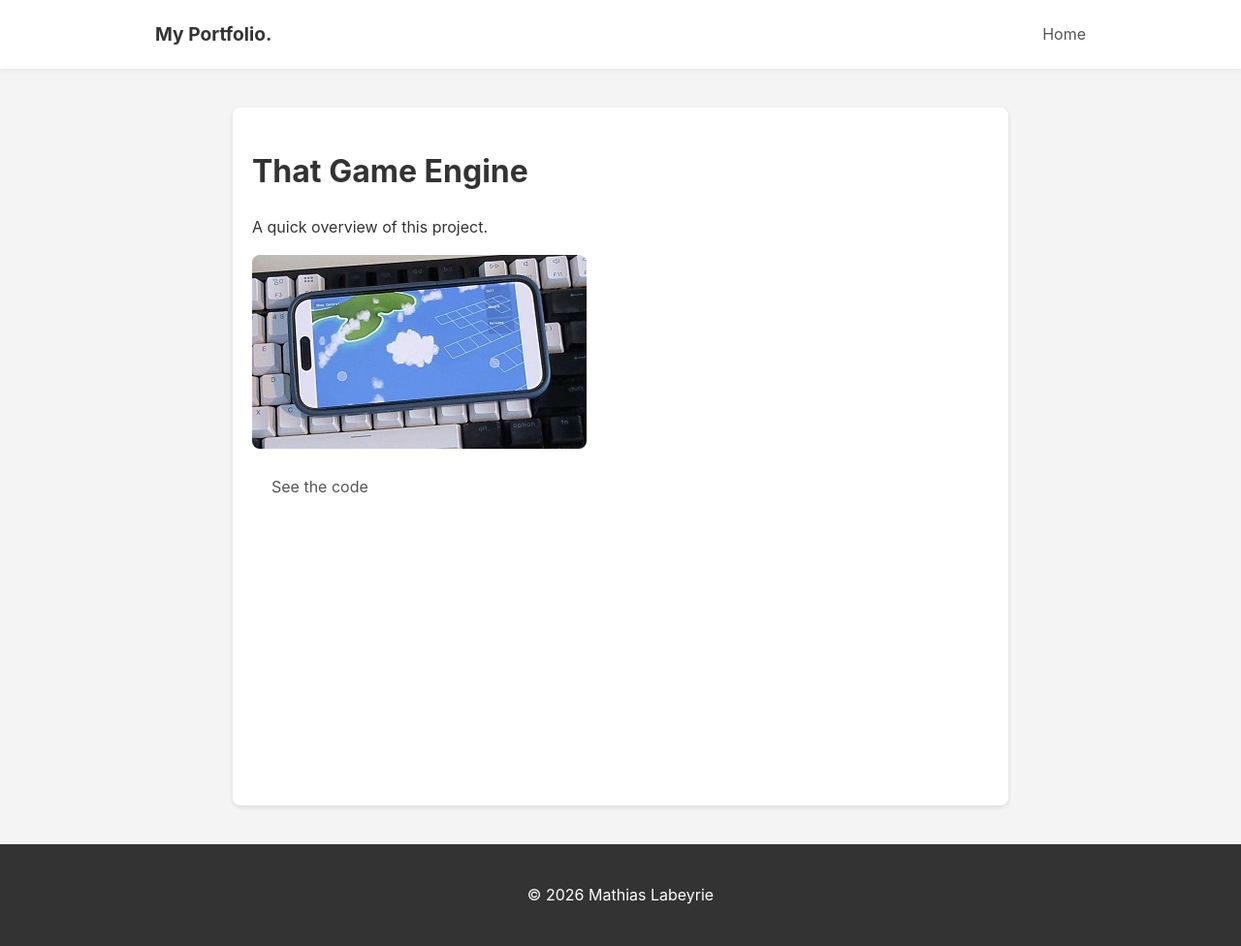
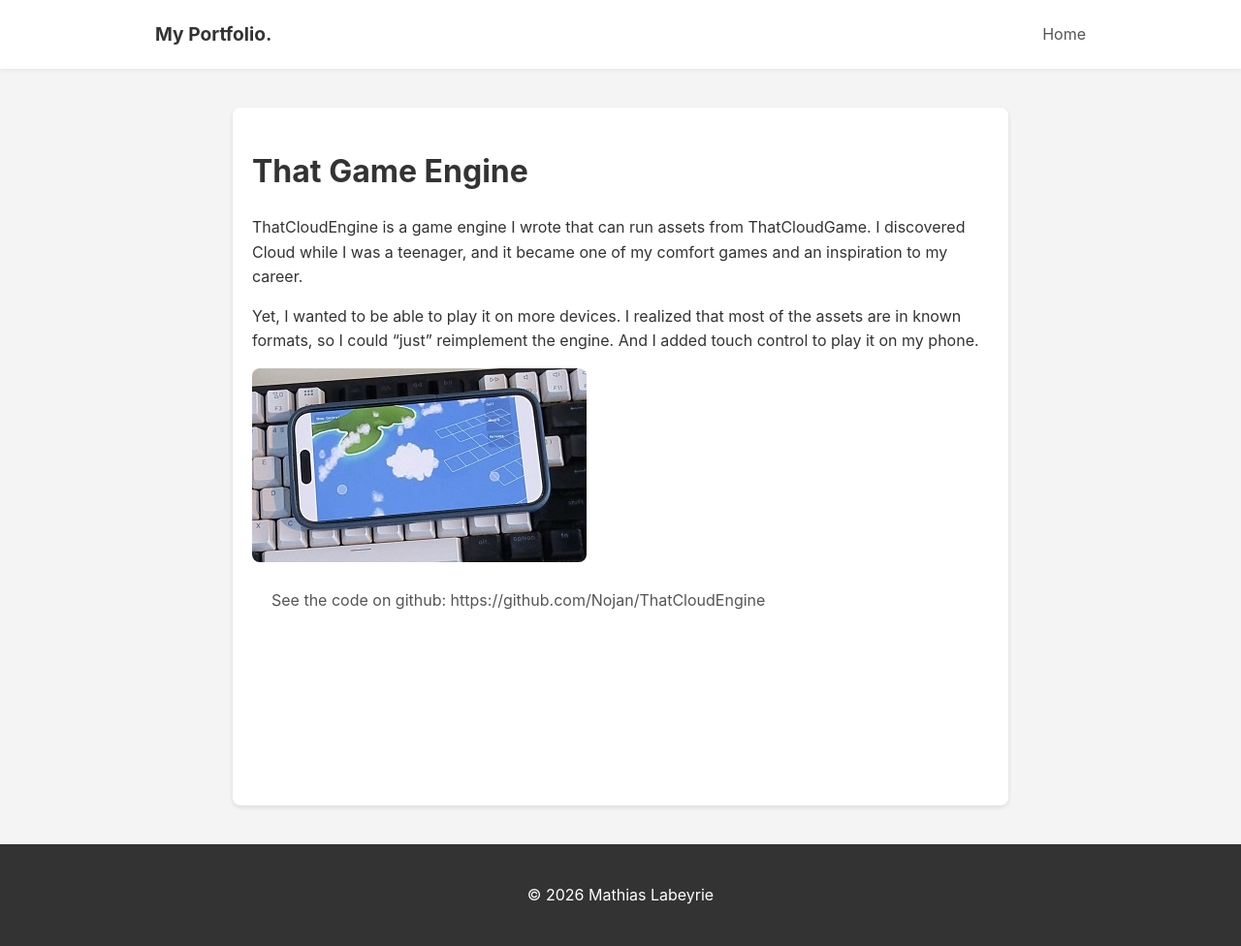
Before and after one commit to Nojan/nojan.github.io, a Jekyll site: the page portofolio/ThatGameEngine/index.html, which Jekyll copies as it is, in a window 1280 px wide. Shown: the whole page at 97% size. Built offline with Jekyll 4.4.1, drawn with Linux system fonts in a browser that asks for light colours; Markdown is read by kramdown in place of the engine named in the settings.

Commit message:
Description ThatGameEngine

```diff
--- a/portofolio/ThatGameEngine/index.html
+++ b/portofolio/ThatGameEngine/index.html
@@ -17,11 +17,11 @@
     <main>
         <article class="project-page">
             <h1>That Game Engine</h1>
-            <p>A quick overview of this project.</p>
-
-            <img src="title_card.jpg" alt="Screenshot of this project">
+            <p>ThatCloudEngine is a game engine I wrote that can run assets from <a href="http://www.thatcloudgame.com/">ThatCloudGame</a>. I discovered Cloud while I was a teenager, and it became one of my comfort games and an inspiration to my career.</p>
+            <p>Yet, I wanted to be able to play it on more devices. I realized that most of the assets are in known formats, so I could “just” reimplement the engine. And I added touch control to play it on my phone.</p>
+            <img src="title_card.jpg" alt="The game running on my phone">
             <div class="project-content">
-                <p><a href="https://github.com/Nojan/ThatCloudEngine" class="nav-link">See the code</a></p>
+                <p><a href="https://github.com/Nojan/ThatCloudEngine" class="nav-link">See the code on github: https://github.com/Nojan/ThatCloudEngine</a></p>
             </div>
         </article>
     </main>
```
